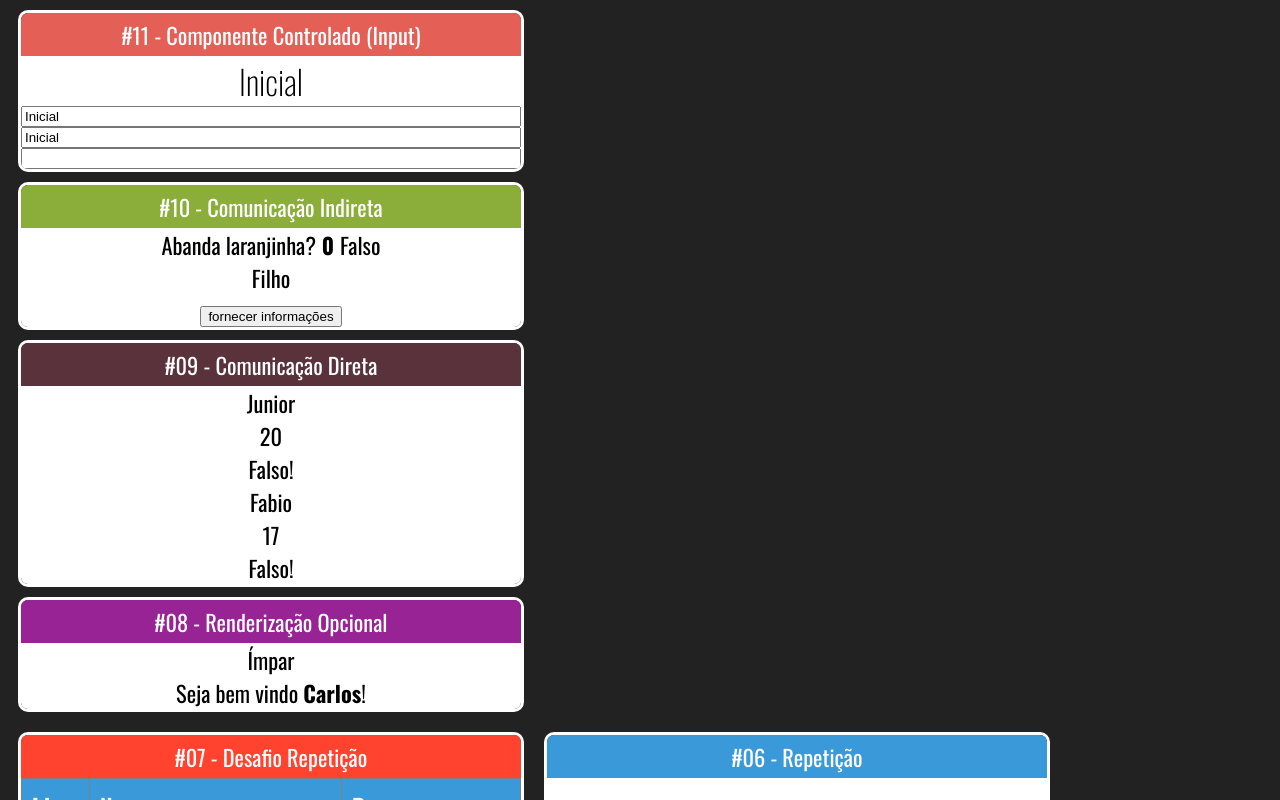
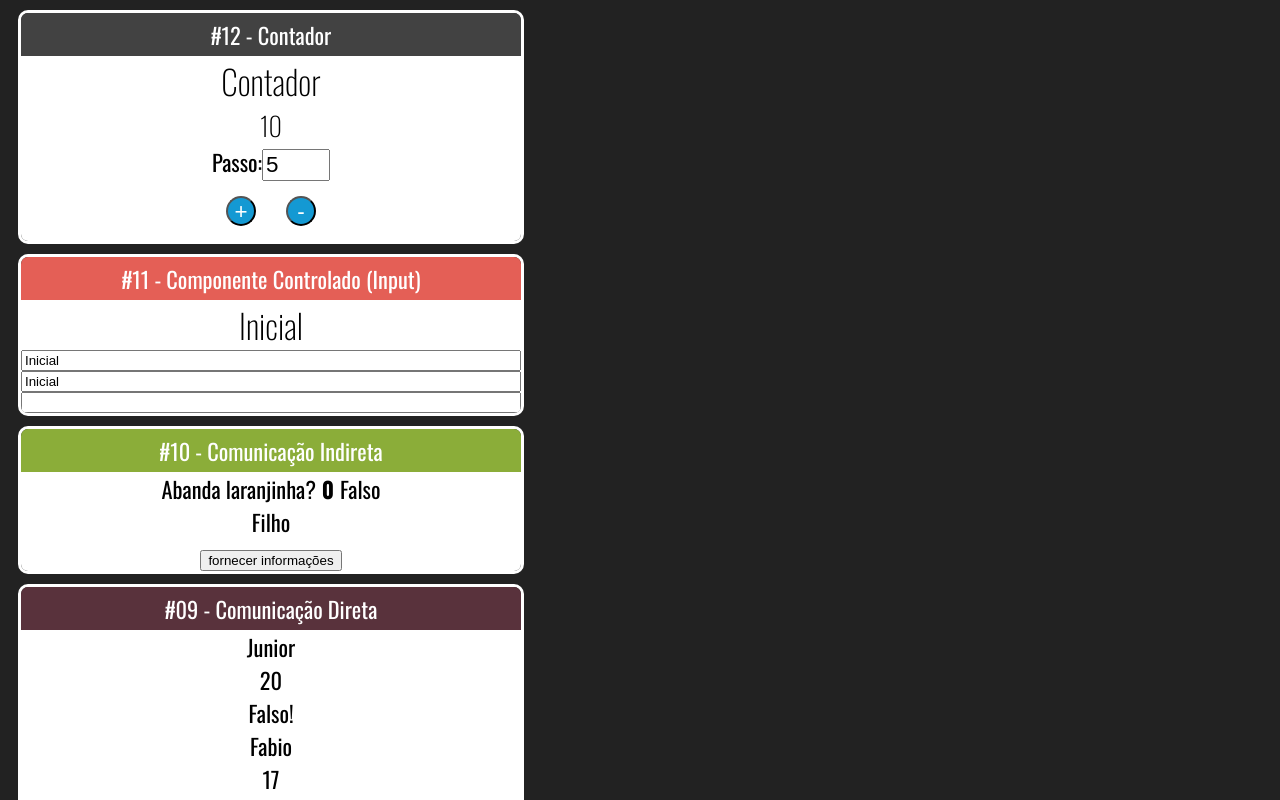
Before and after one commit to Homura-san/fundamentos-react, a React (Create React App) app: page / in a window 1280 px wide. Shown: the top 800 px of the page. Built offline with nearby package versions, Linux system fonts and the light colour scheme.

Commit message:
Contador #01

```diff
--- a/src/App.jsx
+++ b/src/App.jsx
@@ -13,11 +13,16 @@
 import DiretaPai from "./components/comunicacao/DiretaPai";
 import IndiretaPai from "./components/comunicacao/IndiretaPai";
 import Input from "./components/formulario/Input";
+import Contador from "./components/contador/Contador";
 
 // Sintaxe de função mais reduzida possível
 
 export default _ =>
     <div className="App">
+        <Card titulo="#12 - Contador" color="#424242">
+            <Contador numeroInicial={10}></Contador>
+        </Card>
+
         <Card titulo="#11 - Componente Controlado (Input)" color="#E45F56">
             <Input></Input>
         </Card>
--- /dev/null
+++ b/src/components/contador/Contador.css
@@ -0,0 +1,14 @@
+.Contador input {
+    font-size: 1.4rem;
+    width: 60px;
+}
+
+.Contador button {
+    margin: 15px;
+    height: 30px;
+    width: 30px;
+    border-radius: 50%;
+    background-color: #1499D3;
+    color: #fff;
+    font-size: 1.4rem;
+}
--- /dev/null
+++ b/src/components/contador/Contador.jsx
@@ -0,0 +1,67 @@
+import React from "react";
+import './Contador.css'
+
+class Contador extends React.Component {
+    // Sintaxe 1 - Usando construtor
+    // constructor(props) {
+    //     super(props)
+    //     this.state = {
+    //         numero: props.numeroInicial
+    //     }
+    //     this.inc = this.inc.bind(this)
+    // }
+
+    // Sintaxe 2 - Sem usar construtor
+    state = {
+        numero: this.props.numeroInicial || 0,
+        passo: this.props.passoInicial || 5
+    }
+
+
+    // Método sem arrow function - precisa bind no construtor
+    // inc() {
+    //     this.setState({
+    //         numero: this.state.numero + 1
+    //     });
+    // }
+
+    inc = () => {
+        this.setState({
+            numero: this.state.numero + this.state.passo
+        });
+    }
+
+    dec = () => {
+        this.setState({
+            numero: this.state.numero - this.state.passo
+        });
+    }
+
+    setPasso = evento => {
+        // O + converte string para número
+        this.setState({
+            passo: +evento.target.value
+        })
+    }
+
+    render() {
+        return (
+            <div className="Contador">
+                <h2>Contador</h2>
+                <h3> {this.state.numero} </h3>
+
+                <div>
+                    <label htmlFor="passoInput">Passo:</label>
+                    <input id="passoInput" type="number"
+                        value={this.state.passo} onChange={this.setPasso}
+                    />
+                </div>
+
+                <button onClick={this.inc}> + </button>
+                <button onClick={this.dec}> - </button>
+            </div>
+        );
+    }
+}
+
+export default Contador;
```
